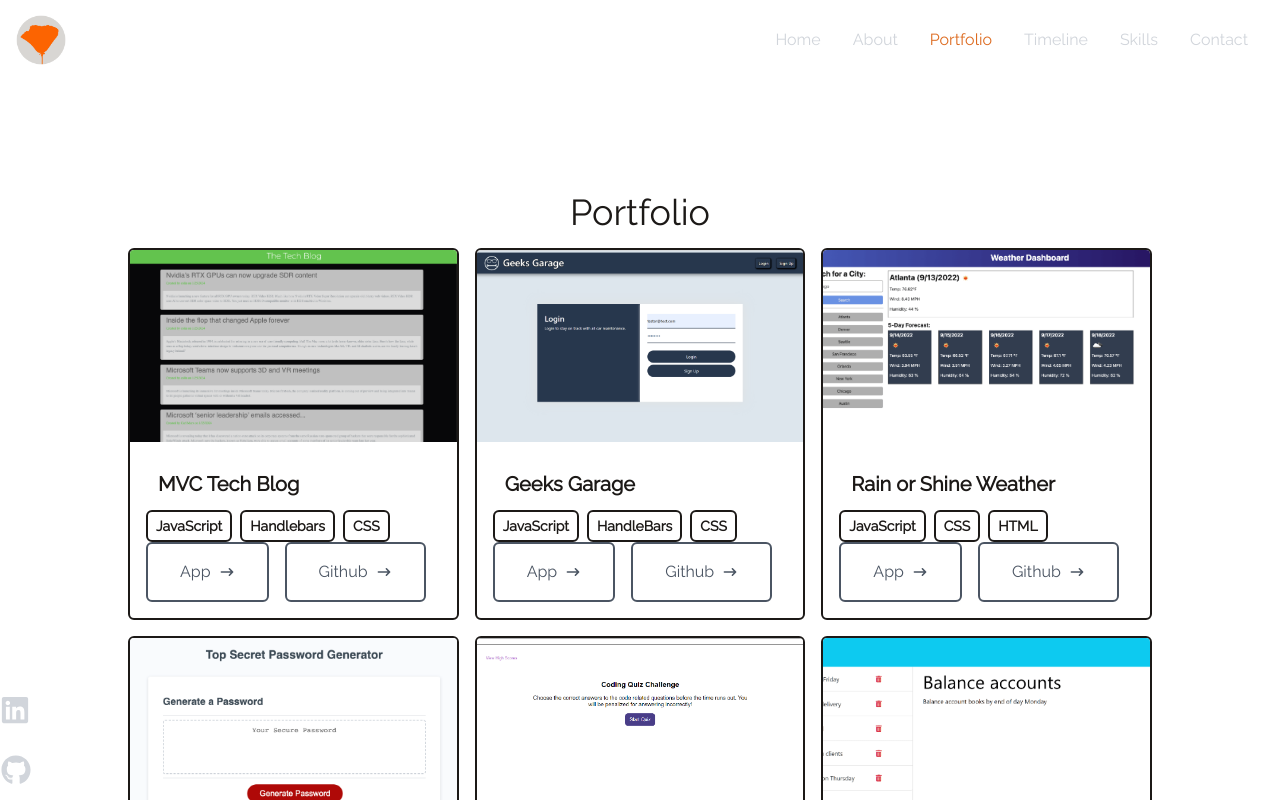
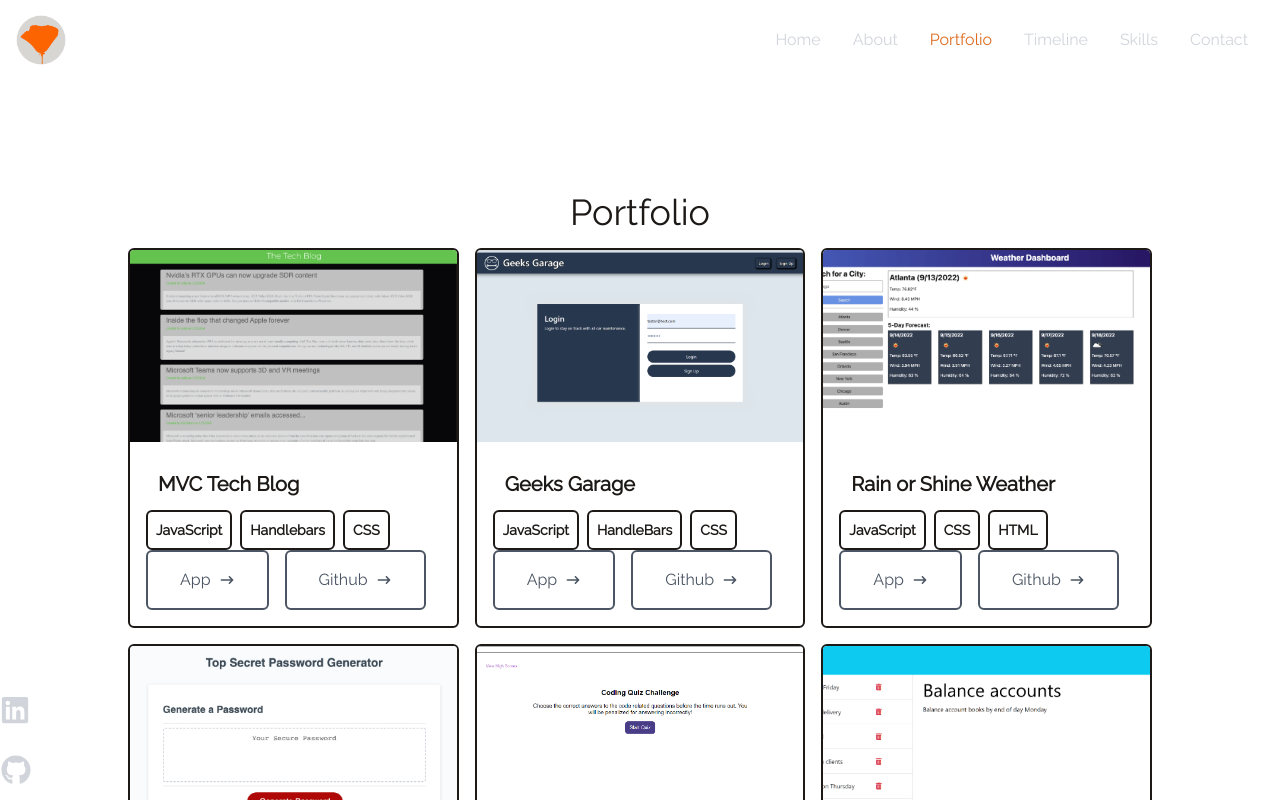
Before and after one commit to dpprdgls/React-Portfolio, a React (Vite) app in the folder react-portfolio/: page /portfolio in a window 1280 px wide. Shown: the top 800 px of the page. Built offline with nearby package versions, Linux system fonts and the light colour scheme.

Commit message:
add spacing

```diff
--- a/react-portfolio/src/components/portfolioItem.jsx
+++ b/react-portfolio/src/components/portfolioItem.jsx
@@ -13,7 +13,7 @@ function PortfolioItem({ title, imgUrl, stack, link, github }) {
         <h3 className='text-lg md:text-xl mb-2 md:m-3 font-semibold'>{title}</h3>
         <p className='flex flex-wrap gap-2 flex-row items-center justify-start text-xs md:text-sm'>
           {stack.map((item, index) => (
-            <span key={index} className='inline-block px-2 py-1 font-semibold border-2 border-stone-900 rounded-md'>
+            <span key={index} className='inline-block px-2 py-2 font-semibold border-2 border-stone-900 rounded-md'>
               {item}
             </span>
           ))}
```
